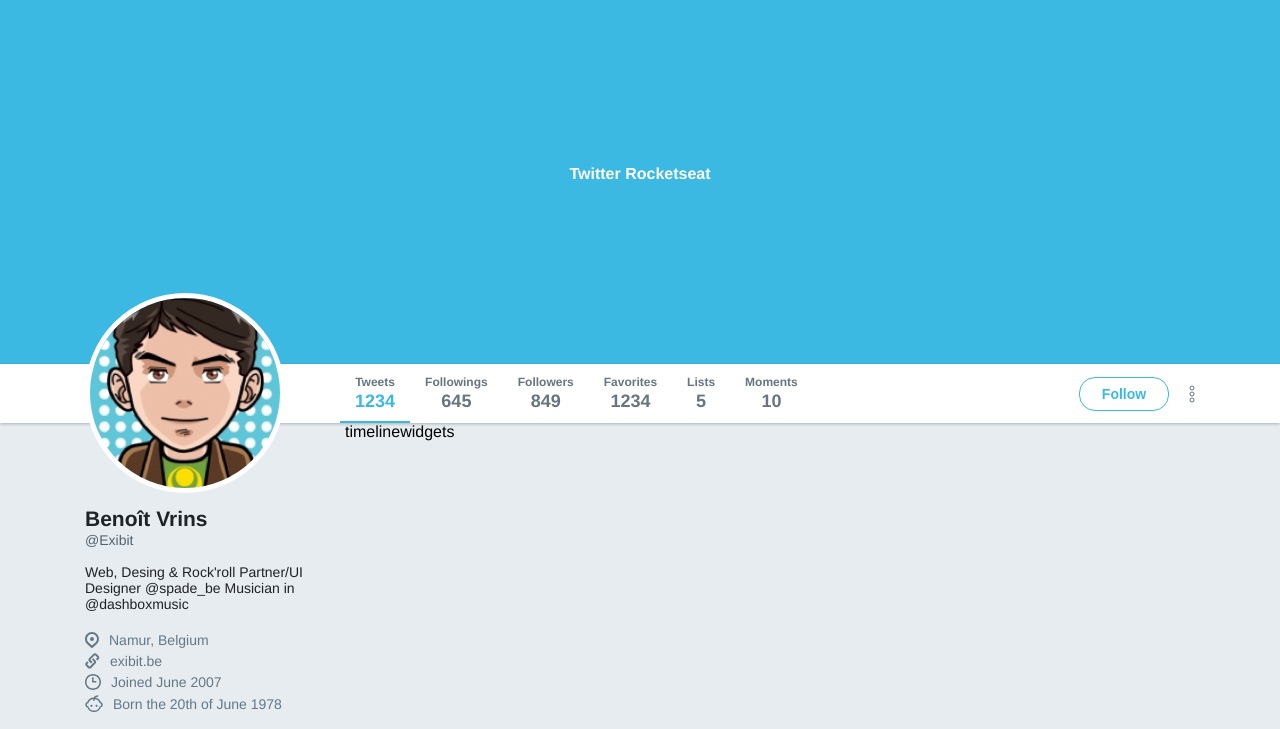
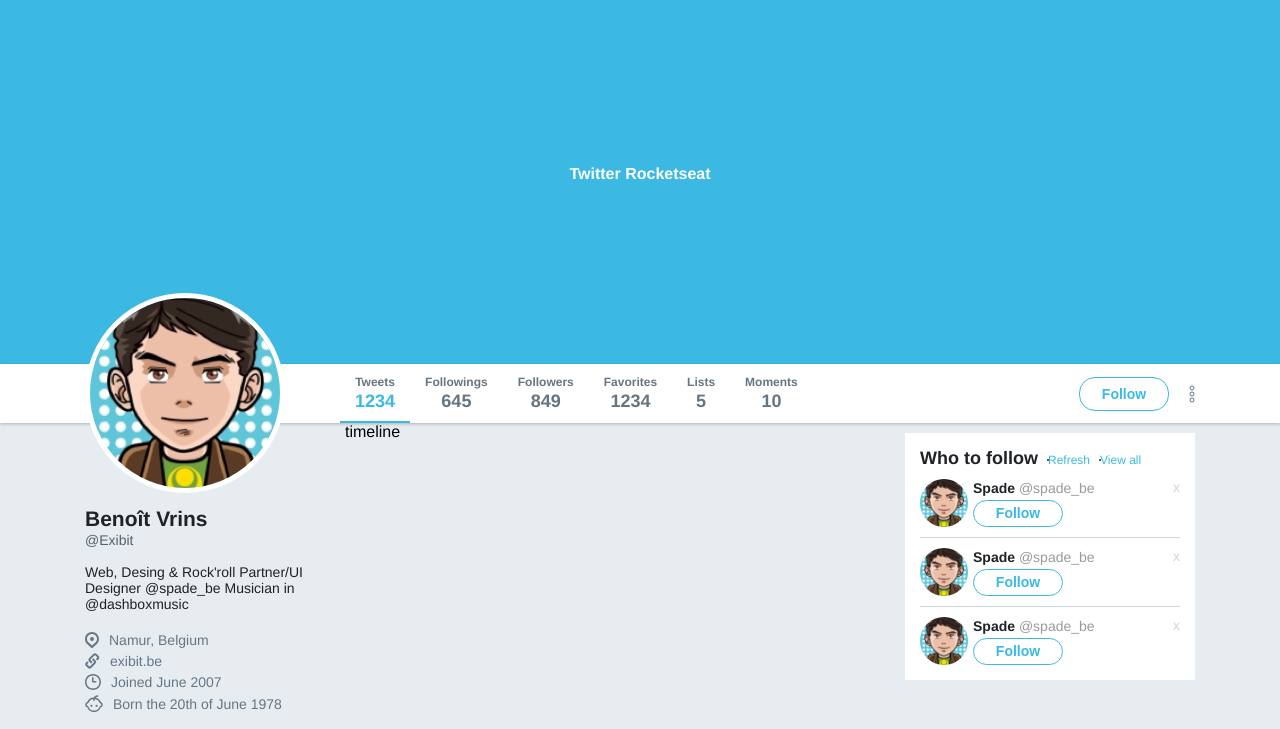
Before and after one commit to anacvignola/Twitter-Flexbox, a plain HTML site: page index.html in a window 1280 px wide. Shown: the part 62-791 px from the top of the page. Drawn offline with Linux system fonts and the light colour scheme.

Commit message:
add widgets bar

```diff
--- a/assets/css/style.css
+++ b/assets/css/style.css
@@ -239,3 +239,98 @@ div.wrapper-content aside.profile .images ul li{
   flex: 1 0 auto;
   margin: 0 5px 5px 0;
 }
+div.wrapper-content .timeline{
+  flex: 1;
+}
+div.wrapper-content aside.widgets{
+  width: 290px;
+  margin-top: 10px;
+}
+div.wrapper-content aside.widgets .widget{
+  background: #fff;
+  padding: 15px;
+}
+div.wrapper-content aside.widgets .widget .title{
+  display: flex;
+  align-items: baseline;
+}
+div.wrapper-content aside.widgets .widget .title strong{
+  font-size: 18px;
+  color: #1f2226;
+}
+div.wrapper-content aside.widgets .widget .title a{
+  color: #3bb9e3;
+  font-size: 12px;
+  text-decoration: none;
+  position: relative;
+  padding-left: 10px;
+}
+div.wrapper-content aside.widgets .widget .title a::before{
+  content: '';
+  background: #222;
+  width: 2px;
+  height: 2px;
+  border-radius: 50%;
+  margin-left: 5px;
+  margin-right: 5px;
+  position: absolute;
+  left: 4px;
+  top: 6px;
+}
+div.wrapper-content aside.widgets .follow ul{
+  list-style: none;
+  margin-top: 10px;
+}
+div.wrapper-content aside.widgets .follow ul li{
+  display: flex;
+  justify-content: space-between;
+  border-bottom: 1px solid #ccd6dd;
+  padding-bottom: 10px;
+  margin-bottom: 10px;
+}
+div.wrapper-content aside.widgets .follow ul li:last-child{
+  margin-bottom: 0;
+  padding-bottom: 0;
+  border: 0;
+}
+div.wrapper-content aside.widgets .follow ul li .profile{
+  display: flex;
+  align-items: center;
+}
+div.wrapper-content aside.widgets .follow ul li .profile img{
+  width: 48px;
+  height: 48px;
+  border-radius: 50%;
+}
+div.wrapper-content aside.widgets .follow ul li .profile .info{
+  margin-left: 5px;
+  display: flex;
+  flex-direction: column;
+}
+div.wrapper-content aside.widgets .follow ul li .profile .info strong{
+  font-size: 14px;
+  color: #1f2326;
+}
+div.wrapper-content aside.widgets .follow ul li .profile .info strong span{
+  font-weight: normal;
+  color: #9a9a9a;
+}
+div.wrapper-content aside.widgets .follow ul li .profile .info button{
+  height: 27px;
+  display: flex;
+  align-items: center;
+  background: #fff;
+  justify-content: center;
+  width: 90px;
+  font-weight: bold;
+  font-size: 14px;
+  color: #3bb9e3;
+  border: 1px solid #3bb9e3;
+  border-radius: 16px;
+  margin-top: 4px;
+}
+div.wrapper-content aside.widgets .follow ul li > a{
+  color: #ccd6dd;
+  text-decoration: none;
+  font-size: 14px;
+}
--- a/index.html
+++ b/index.html
@@ -107,7 +107,45 @@
       timeline
     </section>
     <aside class="widgets">
-      widgets
+      <div class="widget follow">
+        <div class="title">
+          <strong>Who to follow</strong>
+          <a href="">Refresh</a>
+          <a href="">View all</a>
+        </div>
+        <ul>
+          <li>
+            <div class="profile">
+              <img src="/assets/images/avatar.png" alt="Avatar">
+              <div class="info">
+                <strong>Spade <span>@spade_be</span></strong>
+                <button>Follow</button>
+              </div>
+            </div>
+            <a href="">x</a>
+          </li>
+          <li>
+              <div class="profile">
+                <img src="/assets/images/avatar.png" alt="Avatar">
+                <div class="info">
+                  <strong>Spade <span>@spade_be</span></strong>
+                  <button>Follow</button>
+                </div>
+              </div>
+              <a href="">x</a>
+            </li>
+            <li>
+                <div class="profile">
+                  <img src="/assets/images/avatar.png" alt="Avatar">
+                  <div class="info">
+                    <strong>Spade <span>@spade_be</span></strong>
+                    <button>Follow</button>
+                  </div>
+                </div>
+                <a href="">x</a>
+              </li>
+        </ul>
+      </div>
     </aside>
   </div>
 </body>
```
Lines whose indentation alone changed are shown as unchanged.
